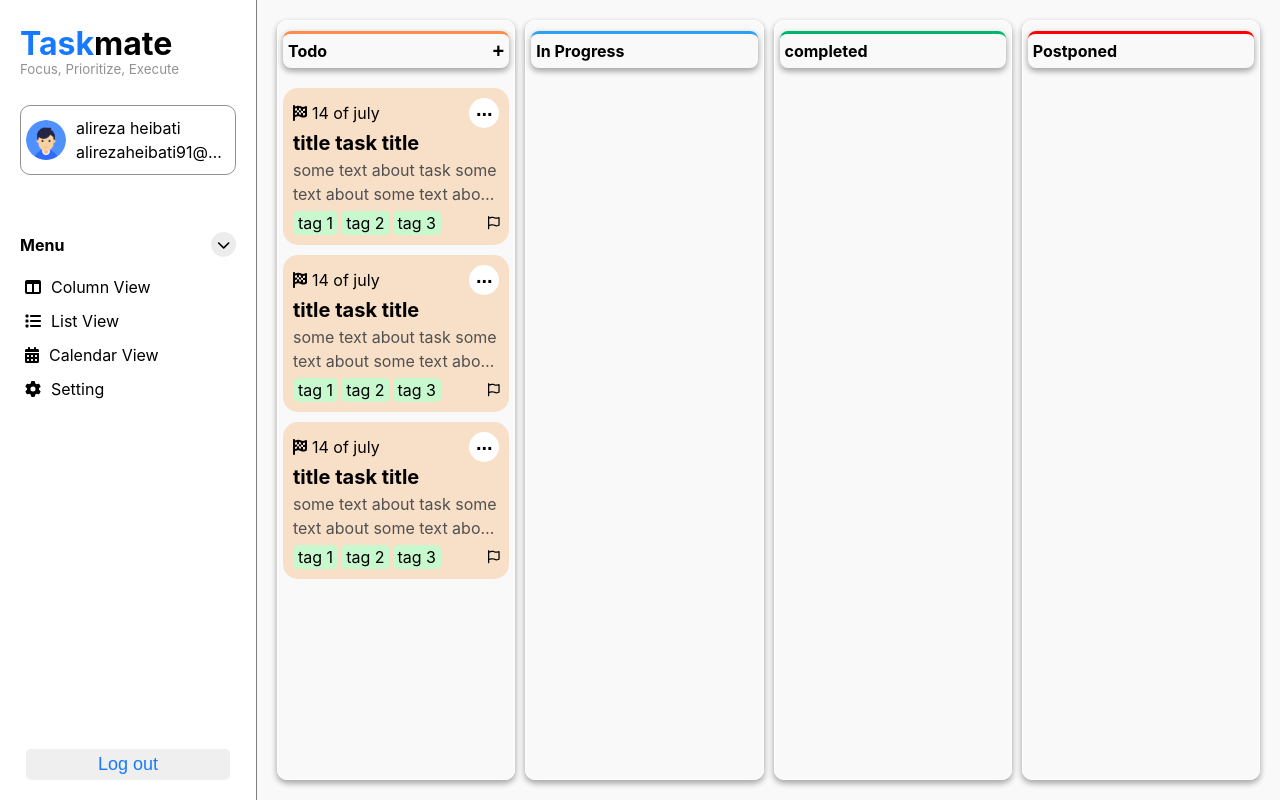
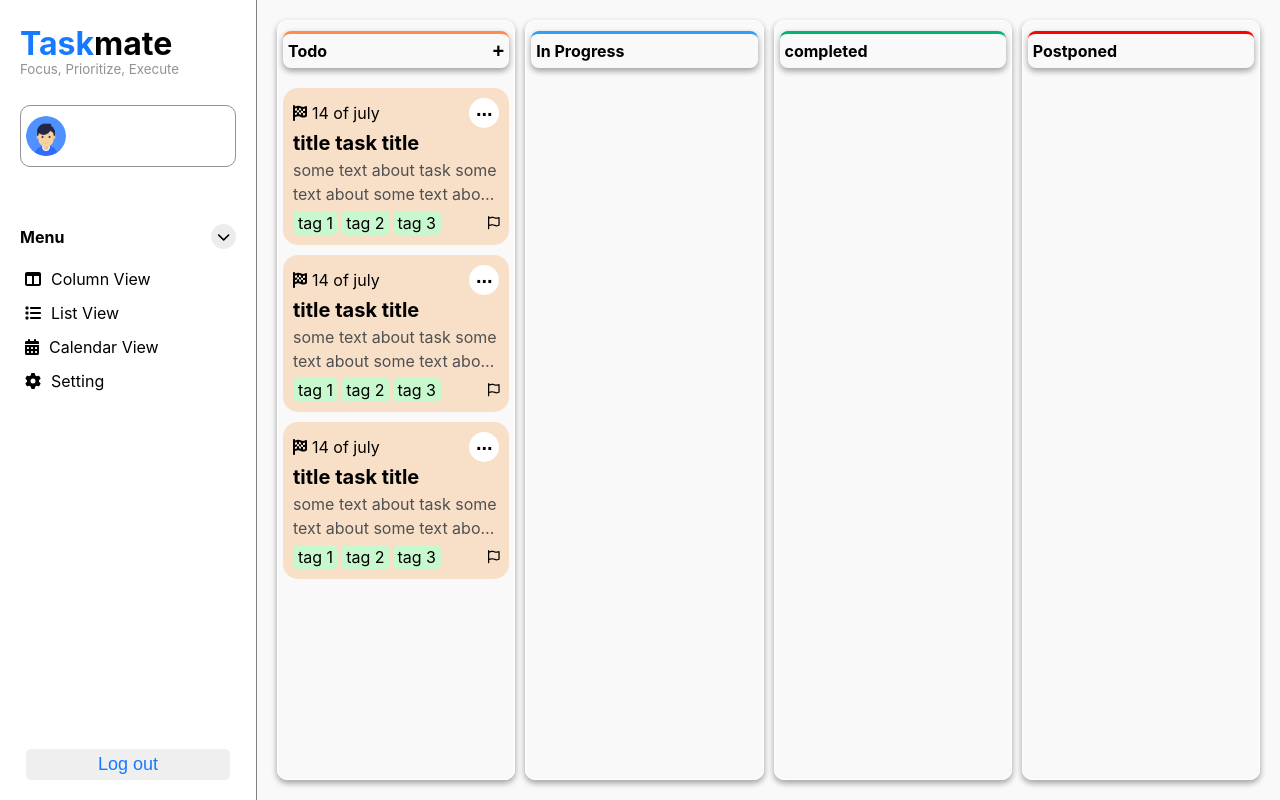
Before and after one commit to alirezaheibati/todo-web-application, a React (Vite) app: page /login in a window 1280 px wide. Built offline with nearby package versions, Linux system fonts and the light colour scheme; sample sign-in values are in the browser's storage.

Commit message:
user log in and out handler been developed

```diff
--- a/src/App.jsx
+++ b/src/App.jsx
@@ -1,4 +1,4 @@
-import { useState } from "react";
+import { useEffect, useState } from "react";
 import "./App.css";
 import LoginPage from "./pages/LoginPage";
 import {
@@ -9,17 +9,39 @@ import {
 } from "react-router-dom";
 import HomePage from "./pages/HomePage";
 import ProfilePage from "./pages/ProfilePage";
+import { useSelector } from "react-redux";
+
 function App() {
-  const [isLoggedIn, setIsLoggedIn] = useState(true);
+  const [isLoggedIn, setIsLoggedIn] = useState(false);
+  const [logInHelper, setLogInHelper] = useState(false);
+
+  const userData = useSelector((store) => store.userInfo);
+  const navigate = useNavigate();
+  useEffect(() => {
+    if (localStorage.getItem("userId")) {
+      setIsLoggedIn(true);
+      setLogInHelper(true);
+    } else {
+      setIsLoggedIn(false);
+      setLogInHelper(true);
+      navigate("/login");
+    }
+  }, [userData]);
   return (
     <>
       <Routes>
-        {isLoggedIn && <Route path="/" element={<HomePage />} />}
-        {isLoggedIn && <Route path="/profile" element={<ProfilePage />} />}
+        {logInHelper && isLoggedIn && <Route path="/" element={<HomePage />} />}
+        {logInHelper && isLoggedIn && (
+          <Route path="/profile" element={<ProfilePage />} />
+        )}
 
-        {!isLoggedIn && <Route path="/login" element={<LoginPage />} />}
-        {isLoggedIn && <Route path="*" element={<HomePage />} />}
-        {!isLoggedIn && <Route path="*" element={<LoginPage />} />}
+        {logInHelper && !isLoggedIn && (
+          <Route path="/login" element={<LoginPage />} />
+        )}
+        {logInHelper && isLoggedIn && <Route path="*" element={<HomePage />} />}
+        {logInHelper && !isLoggedIn && (
+          <Route path="*" element={<LoginPage />} />
+        )}
       </Routes>
     </>
   );
--- a/src/components/Header/LoginPageHeader.jsx
+++ b/src/components/Header/LoginPageHeader.jsx
@@ -5,7 +5,7 @@ const LoginPageHeader = (props) => {
   };
   return (
     <div className={classes["login-page_header"]}>
-      <h2>TaskMask Manager</h2>
+      <h2>TaskMate Manager</h2>
       <div>
         <button
           onClick={formChangeHandler}
--- a/src/components/HomePage/Sidebar.jsx
+++ b/src/components/HomePage/Sidebar.jsx
@@ -9,11 +9,20 @@ import {
   faTableColumns,
 } from "@fortawesome/free-solid-svg-icons";
 import { useState } from "react";
-
+import { userInfoSliceActions } from "../../store";
+import { useSelector, useDispatch } from "react-redux";
 const Sidebar = () => {
   const [hideMenu, setHideMenu] = useState(false);
+  const userData = useSelector((store) => store.userInfo);
+  const dispatch = useDispatch();
   const toggleMenu = () => {
     setHideMenu((prev) => !prev);
+  };
+  const userLogoutHandler = () => {
+    if (confirm("Do you want to quit?")) {
+      localStorage.clear();
+      dispatch(userInfoSliceActions.userLogout());
+    }
   };
   return (
     <div className={classes["sidebar_container"]}>
@@ -26,8 +35,8 @@ const Sidebar = () => {
       <div className={classes["sidebar-user_info"]}>
         <img src={avatar} alt="avatar" />
         <div>
-          <p>alireza heibati</p>
-          <p title="alirezaheibati91@gmail.com">alirezaheibati91@gmail.com</p>
+          <p>{userData.username}</p>
+          <p title={userData.email}>{userData.email}</p>
         </div>
       </div>
       <div
@@ -64,7 +73,12 @@ const Sidebar = () => {
         </ul>
         <ul></ul>
       </div>
-      <button className={classes["sidebar-logout_btn"]}>Log out</button>
+      <button
+        className={classes["sidebar-logout_btn"]}
+        onClick={userLogoutHandler}
+      >
+        Log out
+      </button>
     </div>
   );
 };
--- a/src/components/Login/Login.jsx
+++ b/src/components/Login/Login.jsx
@@ -5,19 +5,27 @@ import Input from "../FrequentlyUsed/Input";
 import LoadingSpinner from "../FrequentlyUsed/LoadingSpinner";
 import useHttp from "../../hooks/use-http";
 import Modal from "../FrequentlyUsed/Modal";
-
+import { useDispatch } from "react-redux";
+import { userInfoSliceActions } from "../../store";
 const Login = (props) => {
   const emailInputRef = useRef();
   const passwordInputRef = useRef();
   const { error, isLoading, sendRequest } = useHttp();
   const [modalVisibility, setModalVisibility] = useState(true);
-
+  const dispatch = useDispatch();
   const modalCloseHandler = () => {
     setModalVisibility(false);
   };
-
   const loginUserDataHandler = (result) => {
-    console.log(result);
+    localStorage.setItem("userId", result.objectId);
+    dispatch(
+      userInfoSliceActions.setUserInfo({
+        username: result.username,
+        email: result.email,
+        userId: result.objectId,
+        sessionToken: result.sessionToken,
+      })
+    );
   };
 
   const userLoginHandler = (e) => {
--- a/src/store/index.jsx
+++ b/src/store/index.jsx
@@ -1,38 +1,34 @@
 import { createSlice, configureStore } from "@reduxjs/toolkit";
-const initialTaskTags = [
-  { tagName: "Meeting", id: "t1", tagColor: "#c8eaee" },
-  { tagName: "Work", id: "t2", tagColor: "#f800c8" },
-];
+
 const initialUserInfo = {
-  username: "user",
-  email: "email",
-  userId: "id",
-  sessionToken: "sessionToken",
+  username: undefined,
+  email: undefined,
+  userId: undefined,
+  sessionToken: undefined,
 };
 const userInfoSlice = createSlice({
   name: "userInfo",
   initialState: initialUserInfo,
   reducers: {
-    setUserInfo(state, action) {},
+    setUserInfo(state, action) {
+      state.username = action.payload.username;
+      state.email = action.payload.email;
+      state.userId = action.payload.userId;
+      state.sessionToken = action.payload.sessionToken;
+    },
     updateUserInfo(state) {},
-  },
-});
-
-const tagsSlice = createSlice({
-  name: "taskTags",
-  initialState: initialTaskTags,
-  reducers: {
-    addNewTag(state, action) {
-      state.push(action.payload);
+    userLogout(state) {
+      state.username = undefined;
+      state.email = undefined;
+      state.userId = undefined;
+      state.sessionToken = undefined;
     },
-    removeTag(state, action) {},
   },
 });
 
 const store = configureStore({
-  reducer: { userInfo: userInfoSlice.reducer, tasktags: tagsSlice.reducer },
+  reducer: { userInfo: userInfoSlice.reducer },
 });
 export const userInfoSliceActions = userInfoSlice.actions;
-export const taskTagsSliceActions = tagsSlice.actions;
 
 export default store;
```
